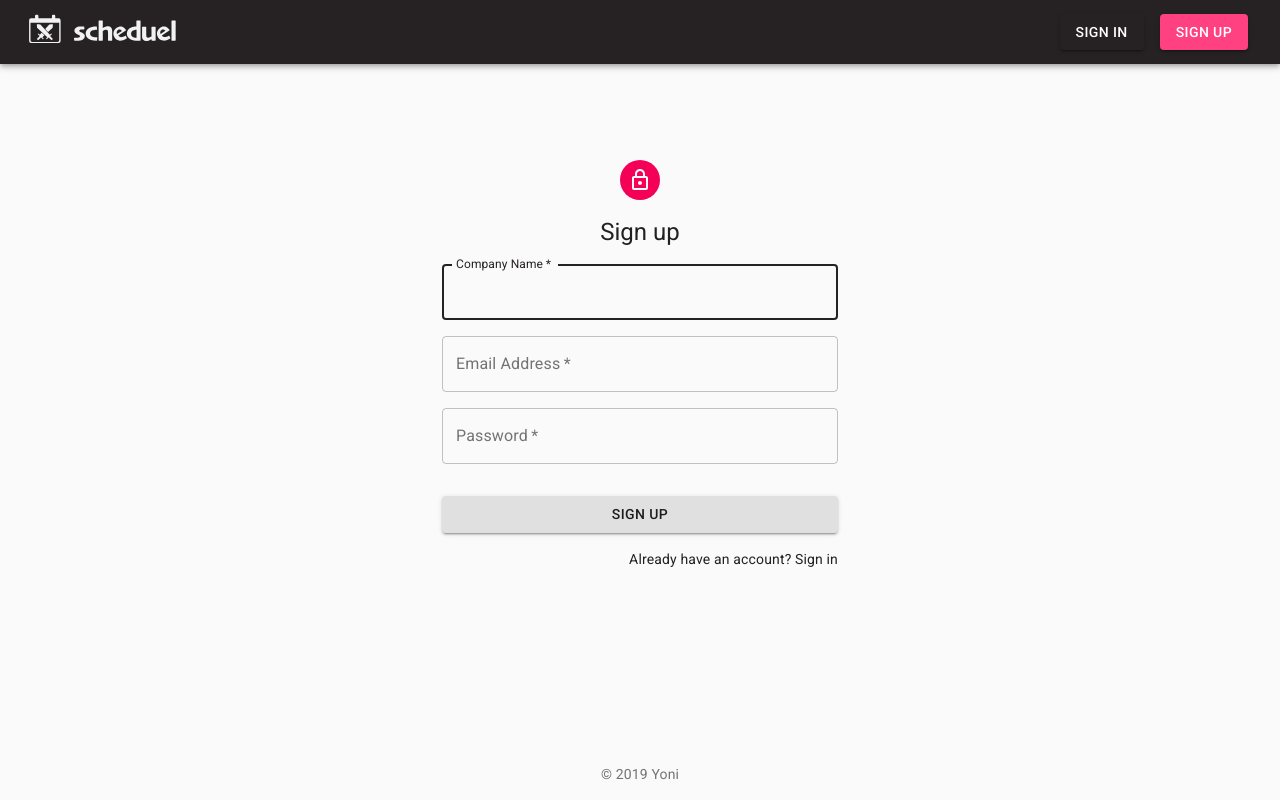
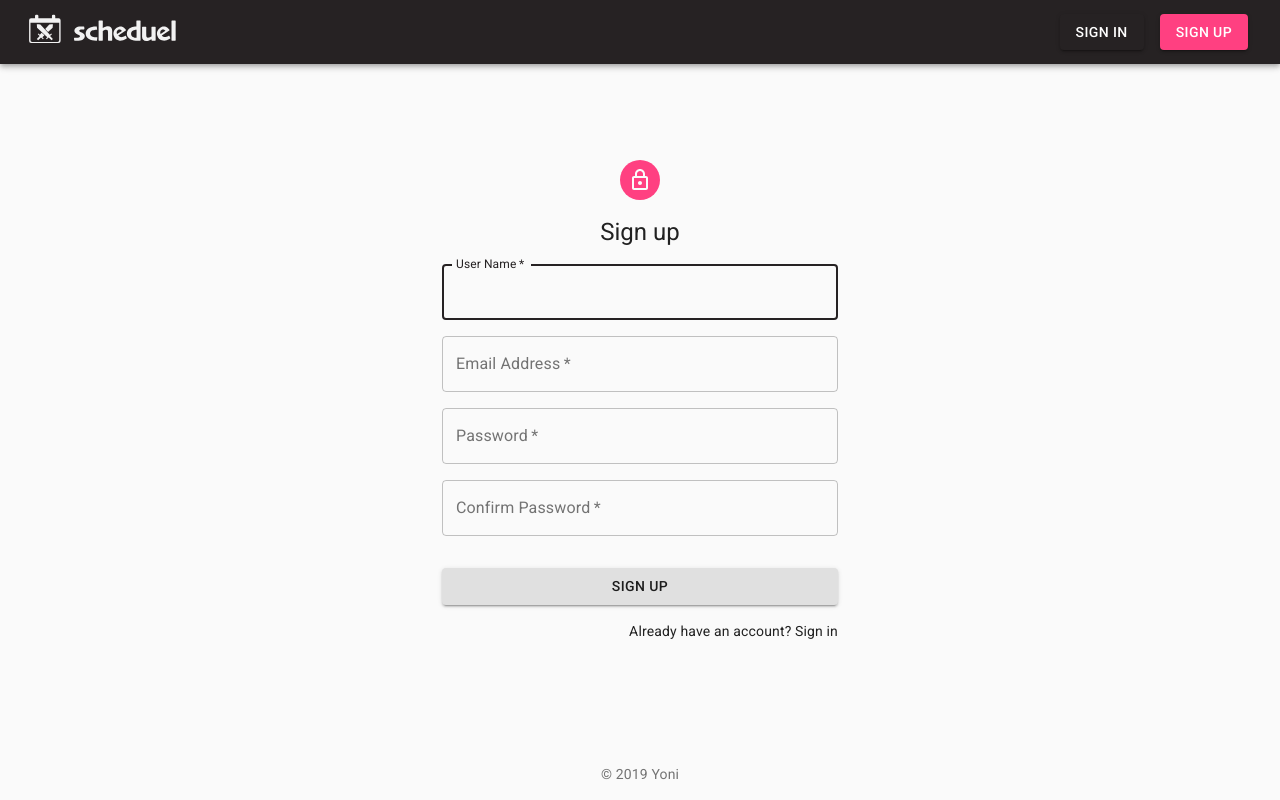
Before and after one commit to yoniakabecky/react-scheduler, a React (Create React App) app: page /sign-up in a window 1280 px wide. Built offline with nearby package versions, Linux system fonts and the light colour scheme; no server answers.

Commit message:
Modified Sign up

```diff
--- a/src/components/auth/AuthPageWrapper.jsx
+++ b/src/components/auth/AuthPageWrapper.jsx
@@ -25,17 +25,17 @@ const AuthPageWrapper = ({ label, children }) => {
   );
 };
 
-const useStyles = makeStyles(theme => ({
+const useStyles = makeStyles((theme) => ({
   root: {
     marginTop: "10vh",
     display: "flex",
     flexDirection: "column",
-    alignItems: "center"
+    alignItems: "center",
   },
   avatar: {
     margin: "1rem",
-    backgroundColor: "#f50057"
-  }
+    backgroundColor: theme.palette.secondary.main,
+  },
 }));
 
 export default AuthPageWrapper;
--- a/src/components/auth/SignUpInputs.jsx
+++ b/src/components/auth/SignUpInputs.jsx
@@ -3,7 +3,7 @@ import React from "react";
 import Grid from "@material-ui/core/Grid";
 import TextField from "@material-ui/core/TextField";
 
-const SignUpInputs = () => {
+const SignUpInputs = ({ handleChange }) => {
   return (
     <Grid container spacing={2}>
       <Grid item xs={12}>
@@ -11,11 +11,13 @@ const SignUpInputs = () => {
           variant="outlined"
           required
           fullWidth
-          id="displayName"
-          label="Company Name"
+          id="userName"
+          label="User Name"
+          name="userName"
           type="text"
-          autoComplete="display-name"
+          autoComplete="username"
           autoFocus
+          onChange={handleChange}
         />
       </Grid>
       <Grid item xs={12}>
@@ -25,8 +27,10 @@ const SignUpInputs = () => {
           fullWidth
           id="email"
           label="Email Address"
+          name="email"
           type="email"
           autoComplete="email"
+          onChange={handleChange}
         />
       </Grid>
       <Grid item xs={12}>
@@ -36,8 +40,21 @@ const SignUpInputs = () => {
           fullWidth
           id="password"
           label="Password"
+          name="password"
           type="password"
-          autoComplete="current-password"
+          onChange={handleChange}
+        />
+      </Grid>
+      <Grid item xs={12}>
+        <TextField
+          variant="outlined"
+          required
+          fullWidth
+          id="confirmPassword"
+          label="Confirm Password"
+          name="confirmPassword"
+          type="password"
+          onChange={handleChange}
         />
       </Grid>
     </Grid>
--- a/src/pages/auth/SignUpPage.jsx
+++ b/src/pages/auth/SignUpPage.jsx
@@ -1,12 +1,10 @@
-import React, { useCallback } from "react";
+import React, { useState } from "react";
 import { withRouter } from "react-router-dom";
+import axios from "axios";
 
 // Mui
 import Button from "@material-ui/core/Button";
 import { makeStyles } from "@material-ui/core/styles";
-
-// Auth
-import { auth } from "../../firebase/firebase";
 
 // Component
 import AuthPageWrapper from "../../components/auth/AuthPageWrapper";
@@ -15,28 +13,36 @@ import LinkToSignIn from "../../components/auth/LinkToSignIn";
 
 const SignUpPage = ({ history }) => {
   const classes = useStyles();
+  const [newUser, setNewUser] = useState({
+    email: "",
+    password: "",
+    confirmPassword: "",
+    userName: "",
+  });
 
-  const handleSignUp = useCallback(
-    async event => {
-      event.preventDefault();
-      const { email, password, displayName } = event.target.elements;
-      try {
-        await auth.createUserWithEmailAndPassword(email.value, password.value);
-        await auth.currentUser
-          .updateProfile({ displayName: displayName.value })
-          .catch(error => alert("failed update profile", error));
+  const handleChange = (event) => {
+    setNewUser({
+      ...newUser,
+      [event.target.name]: event.target.value,
+    });
+  };
+
+  const handleSignUp = (event) => {
+    event.preventDefault();
+    axios
+      .post("/signup", newUser)
+      .then((res) => {
+        // TODO: save token
+        console.log("signed up", res.data);
         history.push("/home");
-      } catch (error) {
-        alert(error);
-      }
-    },
-    [history]
-  );
+      })
+      .catch((err) => console.error(err));
+  };
 
   return (
     <AuthPageWrapper label="Sign up">
       <form className={classes.form} noValidate onSubmit={handleSignUp}>
-        <SignUpInputs />
+        <SignUpInputs handleChange={handleChange} />
         <Button
           type="submit"
           fullWidth
@@ -51,14 +57,14 @@ const SignUpPage = ({ history }) => {
   );
 };
 
-const useStyles = makeStyles(theme => ({
+const useStyles = makeStyles((theme) => ({
   form: {
     width: "100%",
-    marginTop: "1rem"
+    marginTop: "1rem",
   },
   btn: {
-    margin: "2rem 0 1rem 0"
-  }
+    margin: "2rem 0 1rem 0",
+  },
 }));
 
 export default withRouter(SignUpPage);
```
